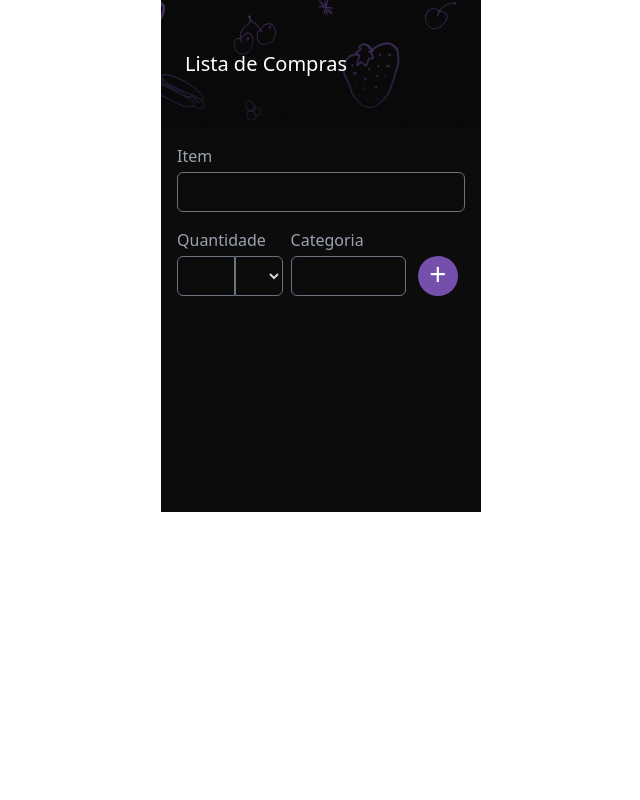
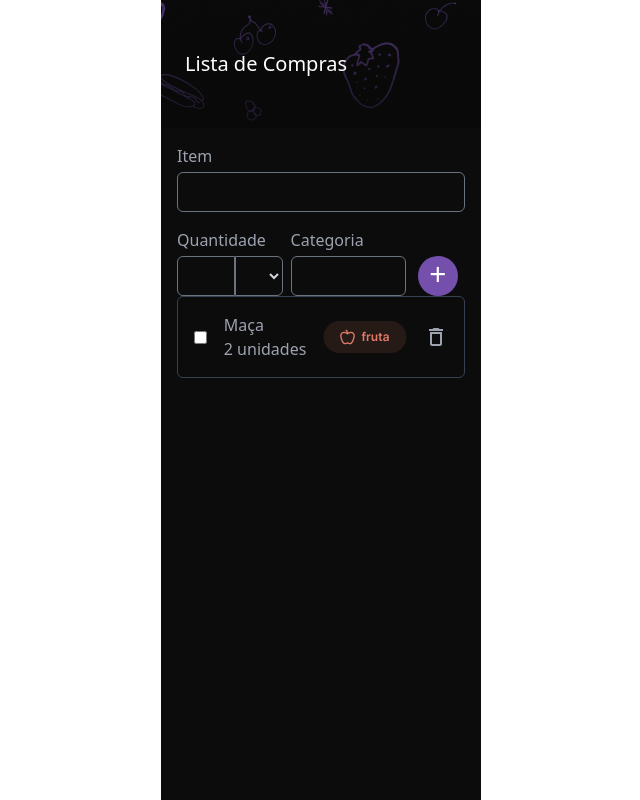
Before and after one commit to matheusmartins05/listaDeComprasApp, a React (Vite) app: page / in a window 1280 px wide. Shown: the top 800 px of the page, without its empty margins (319-959 px from the left). Built offline with nearby package versions, Linux system fonts and the light colour scheme.

Commit message:
Finalizado forms

```diff
--- a/package.json
+++ b/package.json
@@ -12,6 +12,7 @@
   "dependencies": {
     "@emotion/react": "^11.11.4",
     "@emotion/styled": "^11.11.5",
+    "@mui/icons-material": "^5.15.20",
     "@mui/material": "^5.15.20",
     "@mui/styled-engine-sc": "^6.0.0-alpha.18",
     "react": "^18.2.0",
--- a/src/App.tsx
+++ b/src/App.tsx
@@ -1,4 +1,5 @@
 import Forms from "./components/Forms";
+import SectionItens from "./components/SectionItens";
 import Titulo from "./components/Titulo";
 
 
@@ -14,6 +15,7 @@ function App() {
       </header>
 
       <Forms/>
+      <SectionItens/>
     </>
   );
 }
--- /dev/null
+++ b/src/components/CardItem.tsx
@@ -0,0 +1,21 @@
+import frutaIcon from '/fruta.svg'
+import DeleteOutlineOutlinedIcon from '@mui/icons-material/DeleteOutlineOutlined';
+
+export default function CardItem(){
+    return(
+        <div className='flex justify-between items-center w-[90%] mx-auto border border-gray-700 rounded-md p-4 '>
+            <input type="checkbox" />
+
+            <div>
+                <h3>Maça</h3>
+                <p>2 unidades</p>
+            </div>
+
+            <figure>
+                <img src={frutaIcon} alt="" />
+            </figure>
+
+            <DeleteOutlineOutlinedIcon/>
+        </div>
+    )
+}
--- a/src/components/Forms.tsx
+++ b/src/components/Forms.tsx
@@ -1,4 +1,4 @@
-import Input from "./Input";
+import Input from "./TextField";
 import Button from "./Button";
 import Select from "./Select";
 
@@ -8,7 +8,7 @@ export default function Forms() {
 
 
   return (
-    <section className="bg-[#0c0c0d] h-96">
+    <section className="bg-[#0c0c0d]">
       <div className="py-4 w-[90%] mx-auto text-white">
         <Input borderRadius="rounded-md">Item</Input>
       </div>
--- /dev/null
+++ b/src/components/SectionItens.tsx
@@ -0,0 +1,9 @@
+import CardItem from "./CardItem";
+
+export default function SectionItens(){
+    return(
+        <section className="bg-[#0c0c0d] h-screen text-gray-400 w-[100%]">
+            <CardItem/>
+        </section>
+    )
+}
```
Also changed, not shown: public/fruta.svg (added), src/components/TextField.tsx (renamed from src/components/Input.tsx), 1 other file (tests, documents, lock files or other folders).
